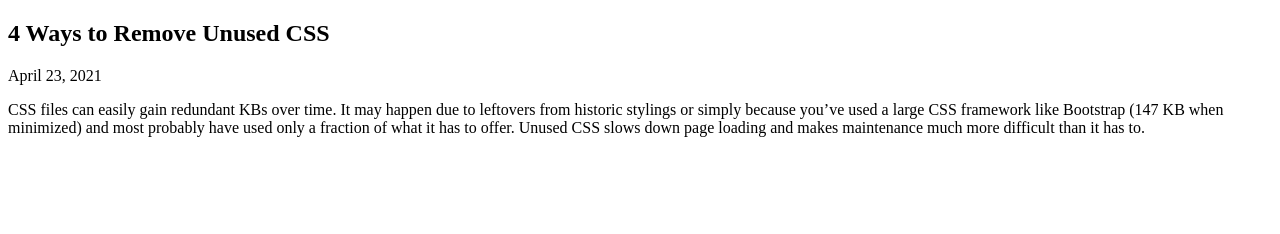
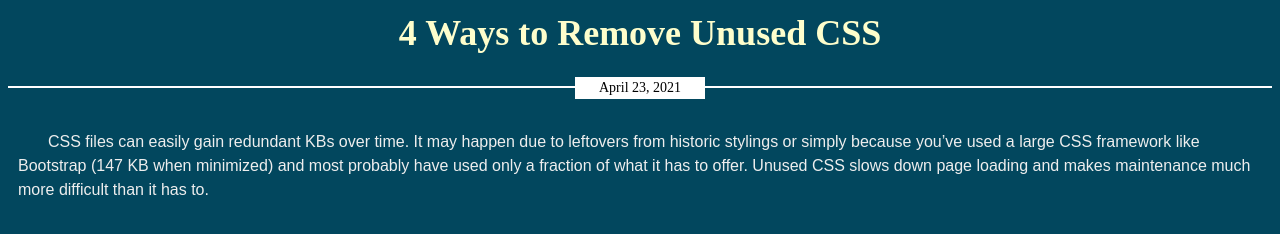
Before and after one commit to kiryazovkosta/Html-Css-2023, a plain HTML site: page 04-CSS-Box-Model/Exercise/05_Blog-Article/blog-article.html in a window 1280 px wide. Drawn offline with Linux system fonts and the light colour scheme.

Commit message:
Tasks from Css box model

```diff
--- a/04-CSS-Box-Model/Exercise/04_Article/styles.css
+++ b/04-CSS-Box-Model/Exercise/04_Article/styles.css
@@ -1 +1,18 @@
-/* TODO: style the html */
+main {
+    width: 900px;
+    height: 140px;
+}
+
+img {
+    border: 1px solid #d1d1d1;
+    float: left;
+    margin-right: 19px;
+    padding-right: 19px;
+}
+
+p {
+    font-size: 20px;
+    line-height: 30px;
+    color: #2e2e2e;
+    text-align: justify;
+}
--- a/04-CSS-Box-Model/Exercise/05_Blog-Article/blog-article.html
+++ b/04-CSS-Box-Model/Exercise/05_Blog-Article/blog-article.html
@@ -1,7 +1,10 @@
 <!DOCTYPE html>
-<html>
+<html lang="en">
 
 <head>
+    <meta charset="UTF-8">
+    <meta http-equiv="X-UA-Compatible" content="IE=edge">
+    <meta name="viewport" content="width=device-width, initial-scale=1.0">
     <title>Blog Article</title>
     <link rel="stylesheet" href="styles.css">
 </head>
--- a/04-CSS-Box-Model/Exercise/05_Blog-Article/styles.css
+++ b/04-CSS-Box-Model/Exercise/05_Blog-Article/styles.css
@@ -1 +1,33 @@
-/* TODO: style the html */
+body{
+    background-color: #02475e;
+}
+h2{
+    font-size: 36px;
+    color: #fefecc;
+    margin: 12px;
+    text-align: center;
+}
+p{
+    color: #eee;
+    font-family: Arial, sans-serif;
+    line-height: 24px;
+    padding: 10px;
+    text-indent: 30px;
+}
+div{
+    margin-bottom: 30px;
+    border-top: 2px solid #fff;
+    position: relative;
+    top: 20px;
+}
+span{
+    width: 120px;
+    font-size: 14px;
+    text-align: center;
+    padding: 3px 5px;
+    margin: 0 auto;
+    background-color: #fff;
+    display: block;
+    position: relative;
+    top: -11px;
+}
```
Also changed, not shown: 04-CSS-Box-Model/Exercise/04_Article/article.html (+4 -1 lines).
